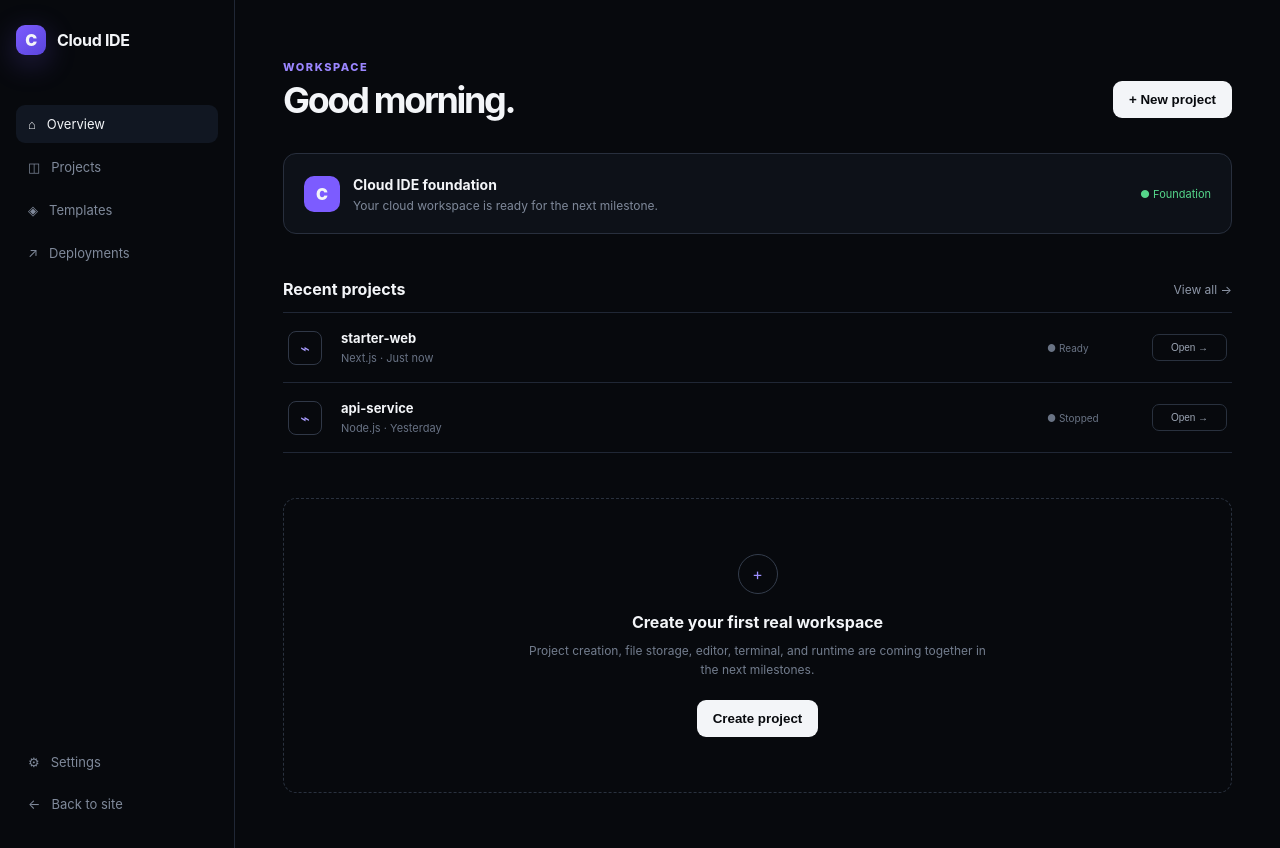
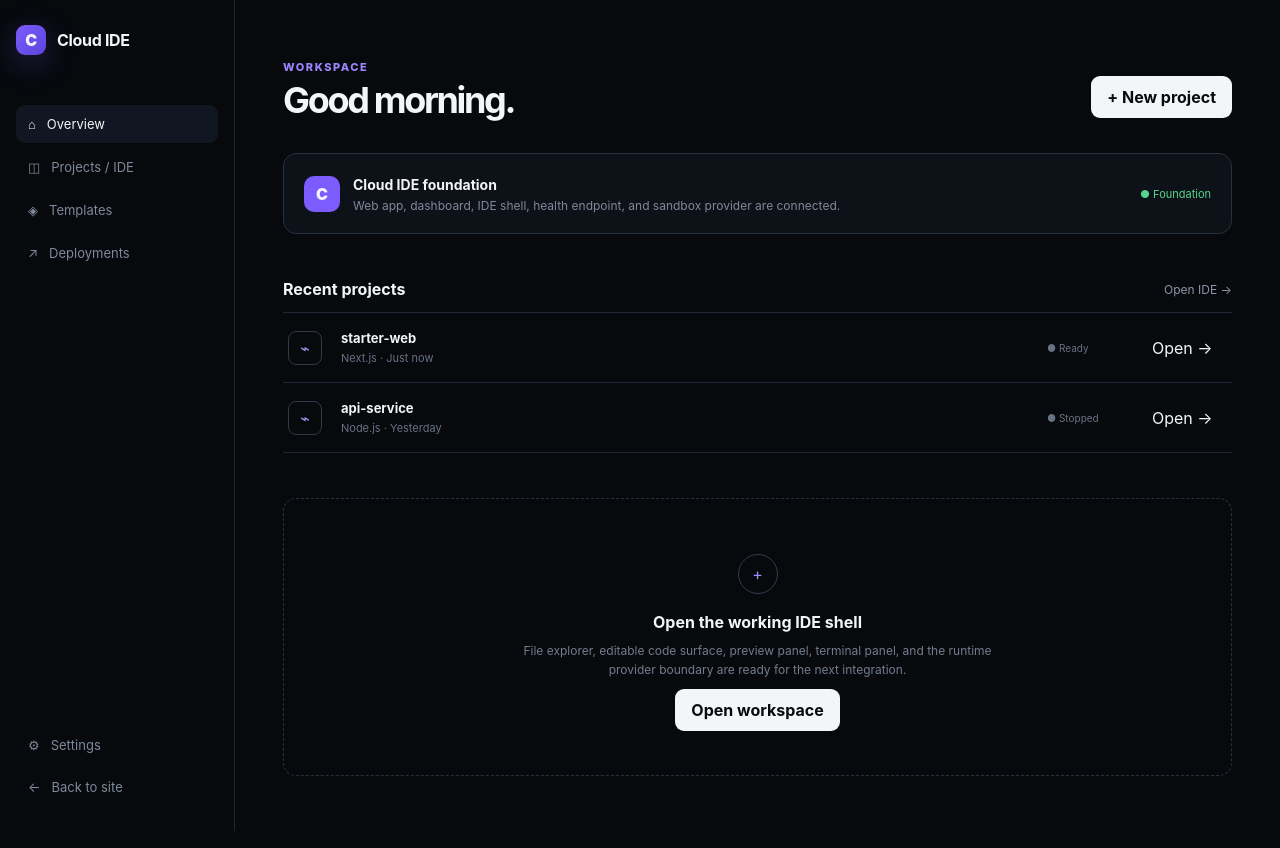
Before and after one commit to atemmokhtar2-blip/Cloud-IDE, a Next.js app: page /dashboard in a window 1280 px wide. Built offline with nearby package versions, Linux system fonts and the light colour scheme.

Commit message:
feat: connect dashboard to IDE workspace

```diff
--- a/app/dashboard/page.tsx
+++ b/app/dashboard/page.tsx
@@ -12,48 +12,21 @@ export default function Dashboard() {
         <a className="brand" href="/"><span className="brand-mark">C</span><span>Cloud IDE</span></a>
         <div className="dash-nav">
           <a className="selected" href="/dashboard">⌂ <span>Overview</span></a>
-          <a href="#">◫ <span>Projects</span></a>
+          <a href="/ide">◫ <span>Projects / IDE</span></a>
           <a href="#">◈ <span>Templates</span></a>
           <a href="#">↗ <span>Deployments</span></a>
         </div>
-        <div className="side-bottom">
-          <a href="#">⚙ <span>Settings</span></a>
-          <a href="/">← <span>Back to site</span></a>
-        </div>
+        <div className="side-bottom"><a href="#">⚙ <span>Settings</span></a><a href="/">← <span>Back to site</span></a></div>
       </aside>
 
       <section className="dash-main">
-        <header className="dash-header">
-          <div>
-            <span className="section-kicker">WORKSPACE</span>
-            <h1>Good morning.</h1>
-          </div>
-          <button className="new-project">+ New project</button>
-        </header>
+        <header className="dash-header"><div><span className="section-kicker">WORKSPACE</span><h1>Good morning.</h1></div><a className="new-project" href="/ide">+ New project</a></header>
+        <div className="dash-banner"><div><span className="banner-icon">C</span><div><strong>Cloud IDE foundation</strong><p>Web app, dashboard, IDE shell, health endpoint, and sandbox provider are connected.</p></div></div><span className="ready">● Foundation</span></div>
 
-        <div className="dash-banner">
-          <div><span className="banner-icon">C</span><div><strong>Cloud IDE foundation</strong><p>Your cloud workspace is ready for the next milestone.</p></div></div>
-          <span className="ready">● Foundation</span>
-        </div>
+        <div className="dash-section-head"><h2>Recent projects</h2><a href="/ide">Open IDE →</a></div>
+        <div className="project-list">{projects.map((project) => <article className="project" key={project.name}><div className="project-icon">⌁</div><div className="project-info"><strong>{project.name}</strong><span>{project.stack} · {project.updated}</span></div><span className={project.status === "Ready" ? "status ready" : "status"}>● {project.status}</span><a href="/ide">Open →</a></article>)}</div>
 
-        <div className="dash-section-head"><h2>Recent projects</h2><a href="#">View all →</a></div>
-        <div className="project-list">
-          {projects.map((project) => (
-            <article className="project" key={project.name}>
-              <div className="project-icon">⌁</div>
-              <div className="project-info"><strong>{project.name}</strong><span>{project.stack} · {project.updated}</span></div>
-              <span className={project.status === "Ready" ? "status ready" : "status"}>● {project.status}</span>
-              <button>Open →</button>
-            </article>
-          ))}
-        </div>
-
-        <div className="empty-card">
-          <div className="empty-icon">+</div>
-          <h3>Create your first real workspace</h3>
-          <p>Project creation, file storage, editor, terminal, and runtime are coming together in the next milestones.</p>
-          <button className="new-project">Create project</button>
-        </div>
+        <div className="empty-card"><div className="empty-icon">+</div><h3>Open the working IDE shell</h3><p>File explorer, editable code surface, preview panel, terminal panel, and the runtime provider boundary are ready for the next integration.</p><a className="new-project" href="/ide">Open workspace</a></div>
       </section>
     </main>
   );
```
